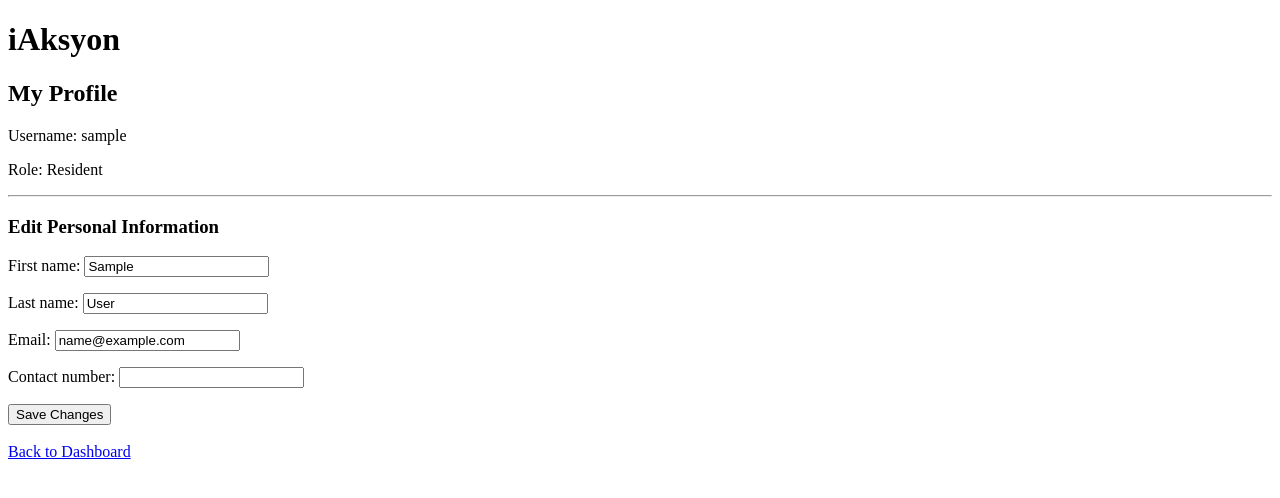
After one commit to alyanaiscoding/iAksyon-Campugan-KirsteneAlyana-G7, a Django app: page /accounts/profile/ in a window 1280 px wide. The commit adds this page. Shown: the top 498 px of the page. Run offline with Django 5.2, Linux system fonts and the light colour scheme; the visitor is signed in with stand-in values (Sample User, id 1); parts of the project's set-up code (start-up, migrations or seed data) failed here and were passed over.

Commit message:
feat: implement resident profile viewing and editing

```diff
--- a/accounts/forms.py
+++ b/accounts/forms.py
@@ -1,7 +1,7 @@
+import re
 from django import forms
 from django.contrib.auth.forms import UserCreationForm
 from .models import CustomUser
-import re
 
 
 class CustomeUserCreationForm(UserCreationForm):
@@ -10,7 +10,7 @@ class CustomeUserCreationForm(UserCreationForm):
     last_name = forms.CharField(required=True, max_length=150)
     contact_number = forms.CharField(required=True, max_length=15)
 
-    class Meta(UserCreationForm.Meta):
+    class Meta:
         model = CustomUser
         fields = (
             "username",
@@ -48,3 +48,41 @@ class CustomeUserCreationForm(UserCreationForm):
             user.save()
 
         return user
+
+
+class ProfileUpdateForm(forms.ModelForm):
+    email = forms.EmailField(required=True)
+    first_name = forms.CharField(required=True, max_length=150)
+    last_name = forms.CharField(required=True, max_length=150)
+    contact_number = forms.CharField(required=True, max_length=15)
+
+    class Meta:
+        model = CustomUser
+        fields = (
+            "first_name",
+            "last_name",
+            "email",
+            "contact_number",
+        )
+
+    def clean_email(self):
+        email = self.cleaned_data["email"].strip().lower()
+
+        if CustomUser.objects.filter(
+            email__iexact=email
+        ).exclude(pk=self.instance.pk).exists():
+            raise forms.ValidationError(
+                "This email address is already registered."
+            )
+
+        return email
+
+    def clean_contact_number(self):
+        contact_number = self.cleaned_data["contact_number"]
+
+        if not re.fullmatch(r"09[0-9]{9}", contact_number):
+            raise forms.ValidationError(
+                "Enter a valid 11-digit mobile number starting with 09."
+            )
+
+        return contact_number
--- a/accounts/urls.py
+++ b/accounts/urls.py
@@ -1,7 +1,7 @@
 from django.urls import path
-from .views import SignUpView
+from .views import SignUpView, ProfileUpdateView
 
 urlpatterns = [
-    path("signup/", SignUpView.as_view(),
-        name="signup"),
+    path("signup/", SignUpView.as_view(), name="signup"),
+    path("profile/", ProfileUpdateView.as_view(), name="profile"),
 ]
--- a/accounts/views.py
+++ b/accounts/views.py
@@ -1,8 +1,28 @@
 from django.urls import reverse_lazy
-from django.views.generic import CreateView
-from .forms import CustomeUserCreationForm
+from django.views.generic import CreateView, UpdateView
+from django.contrib.auth.mixins import LoginRequiredMixin, UserPassesTestMixin
+from .forms import CustomeUserCreationForm, ProfileUpdateForm
+from .models import CustomUser
+
 
 class SignUpView(CreateView):
     form_class = CustomeUserCreationForm
     template_name = "registration/signup.html"
     success_url = reverse_lazy("login")
+
+
+class ProfileUpdateView(
+    LoginRequiredMixin,
+    UserPassesTestMixin,
+    UpdateView
+):
+    model = CustomUser
+    form_class = ProfileUpdateForm
+    template_name = "accounts/profile.html"
+    success_url = reverse_lazy("profile")
+
+    def test_func(self):
+        return self.request.user.role == CustomUser.Role.RESIDENT
+
+    def get_object(self, queryset=None):
+        return self.request.user
--- /dev/null
+++ b/templates/accounts/profile.html
@@ -0,0 +1,34 @@
+<!DOCTYPE html>
+<html lang="en">
+<head>
+    <meta charset="UTF-8">
+    <title>My Profile | iAksyon</title>
+</head>
+<body>
+
+    <h1>iAksyon</h1>
+    <h2>My Profile</h2>
+
+    <p>Username: {{ user.username }}</p>
+    <p>Role: {{ user.get_role_display }}</p>
+
+    <hr>
+
+    <h3>Edit Personal Information</h3>
+
+    <form method="POST">
+        {% csrf_token %}
+
+        {{ form.as_p }}
+
+        <button type="submit">Save Changes</button>
+    </form>
+
+    <br>
+
+    <a href="{% url 'resident_dashboard' %}">
+        Back to Dashboard
+    </a>
+
+</body>
+</html>
--- a/templates/dashboard/resident_dashboard.html
+++ b/templates/dashboard/resident_dashboard.html
@@ -21,7 +21,7 @@
     <button disabled>Create Report</button>
     <button disabled>View My Reports</button>
     <button disabled>Check Report Status</button>
-    <button disabled>My Profile</button>
+    <a href="{% url 'profile' %}">My Profile</a>
 
     <hr>
 
```
